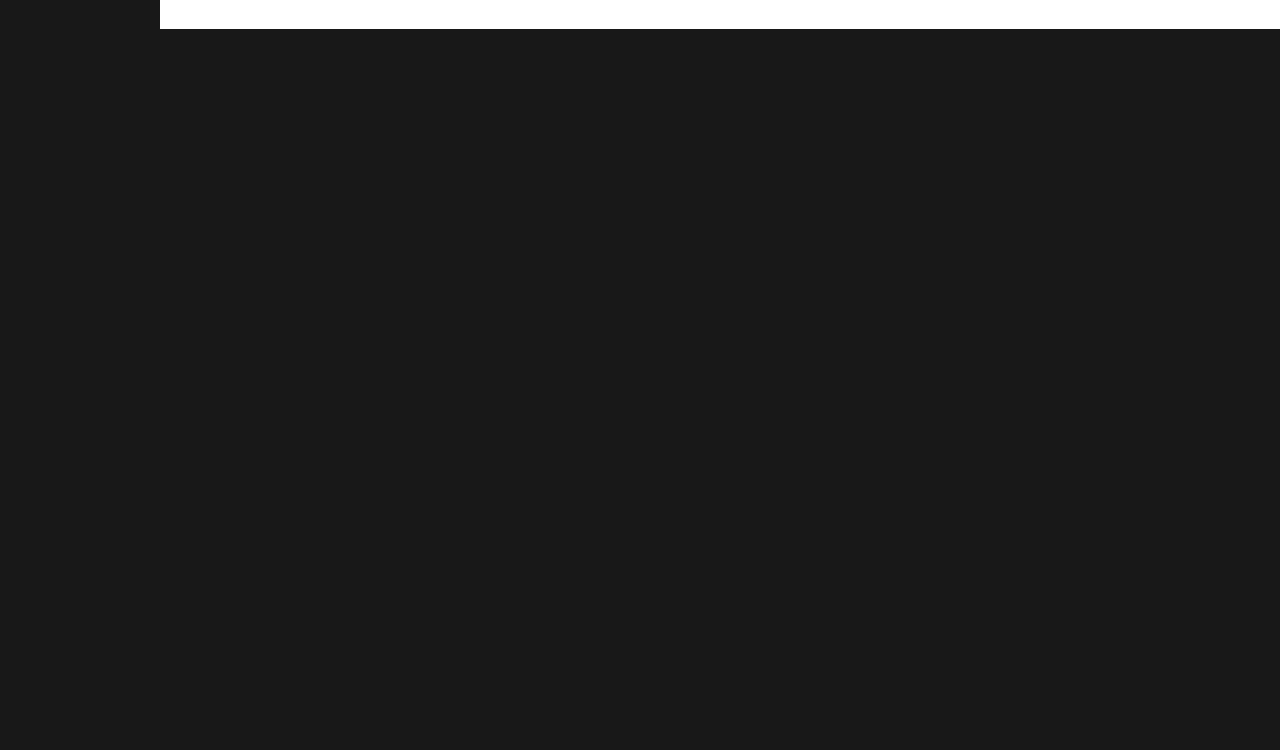
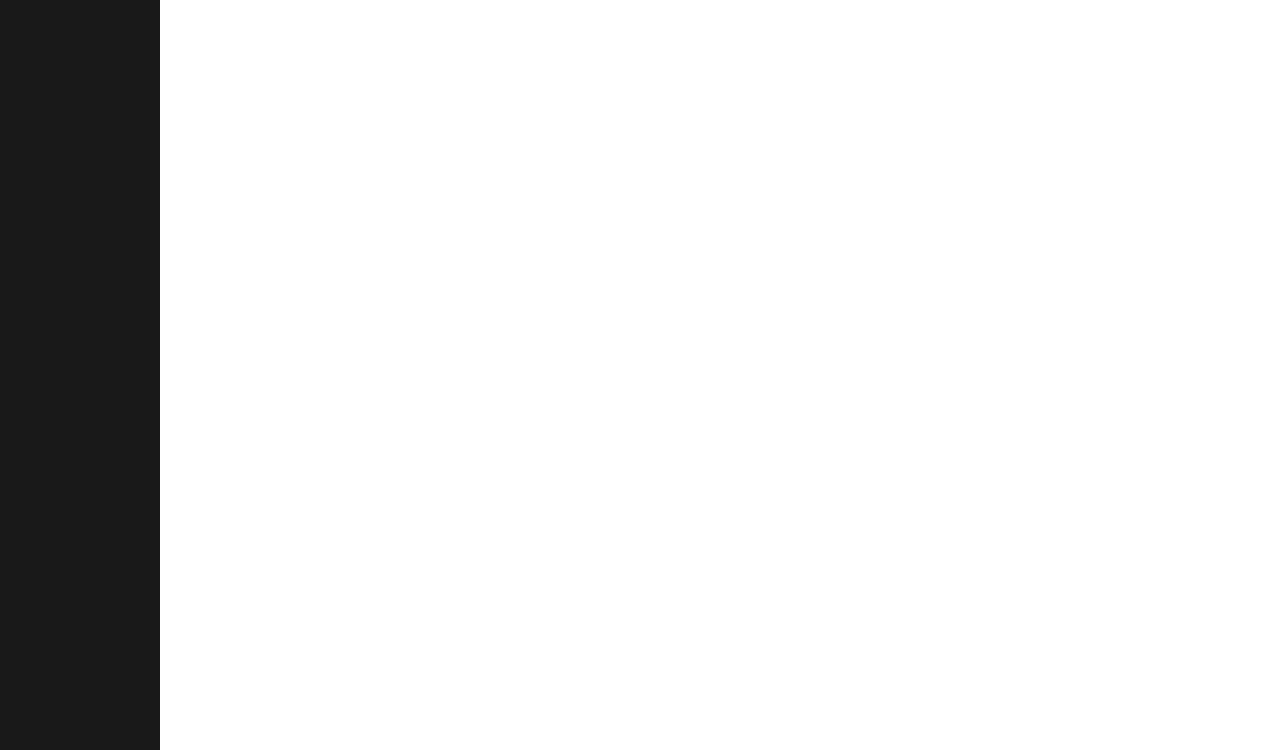
Before and after one commit to FND/bfw-mockup, a plain HTML site: page index.html in a window 1280 px wide. Shown: the part 114-864 px from the top of the page. Before the commit the page ends 800 px from the top, so only its background shows below. Drawn offline with nearby package versions, Linux system fonts and the light colour scheme.

Commit message:
ensured body covers viewport height
this is mainly to avoid the nav menu being taller than the body/contents

unfortunately, this means that the body will always be vertically
scrollable - not sure whether that's acceptable

perhaps this will change with the addition of a footer later on

```diff
--- a/layout.css
+++ b/layout.css
@@ -1,8 +1,10 @@
 html {
+	height: 100%;
 	background-color: #181818; /* adapted from Pure website */
 }
 
 body {
+	min-height: 100%;
 	margin: 1em 0 0 10em;
 	border-top-left-radius: 5px;
 	padding: 1.5em 2em;
```
